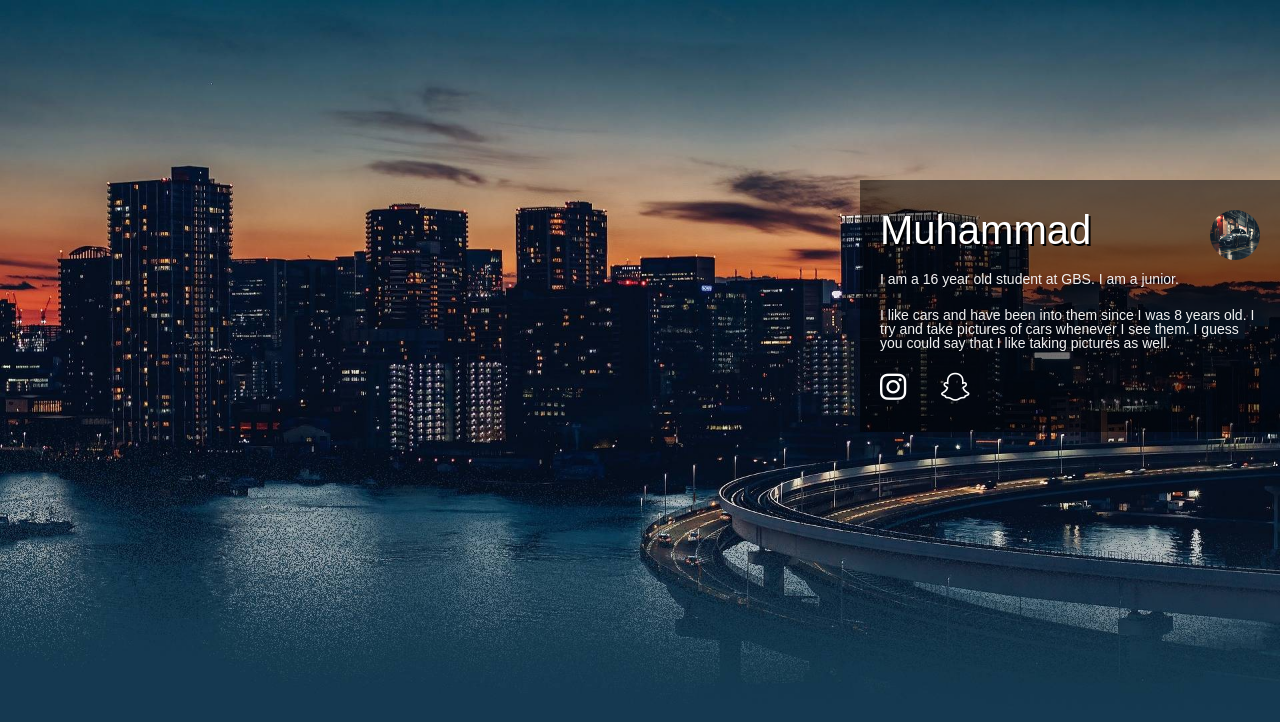
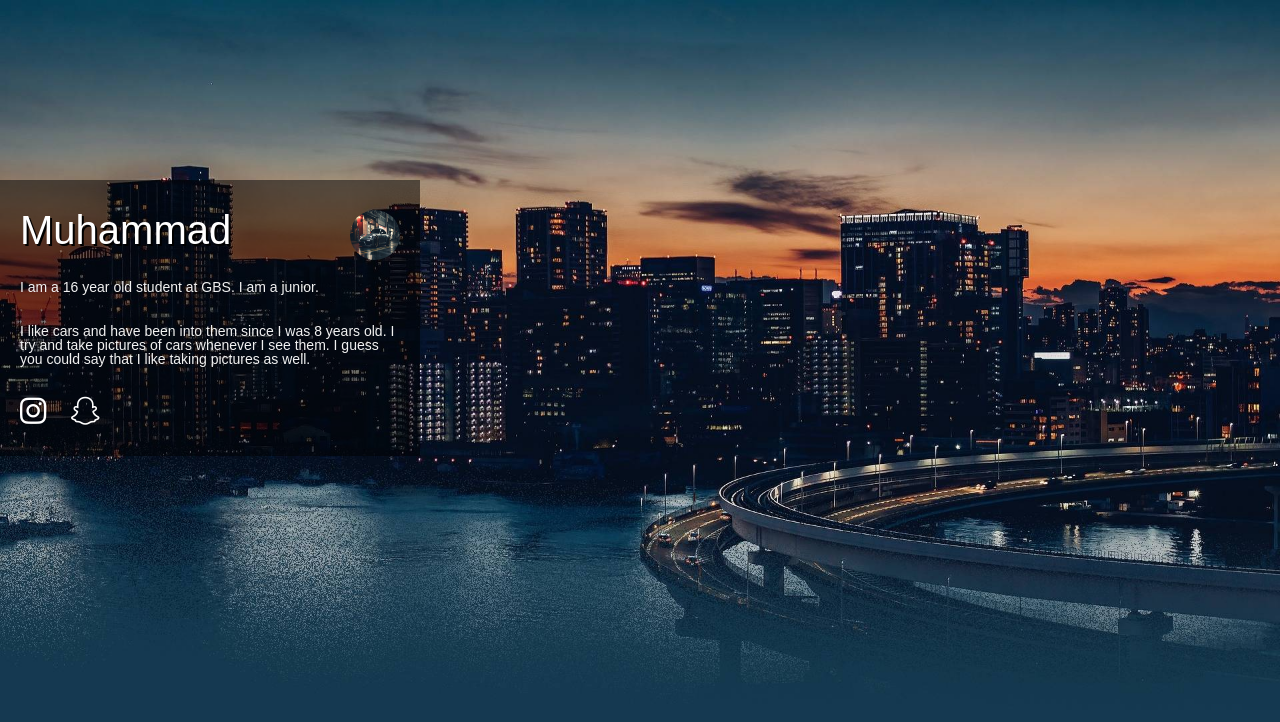
Before and after one commit to 266946/splash-page, a plain HTML site: page index.html in a window 1280 px wide. Drawn offline with Linux system fonts and the light colour scheme.

Commit message:
october10v2

```diff
--- a/assets/main.css
+++ b/assets/main.css
@@ -58,7 +58,7 @@ body {
 }
 .wrapper {
     background-color: rgba(0,0,0,0.5);
-    float: right;
+    float: left;
     margin: 80px 0 0 0;
     max-width: 420px;
     padding: 20px;
@@ -86,7 +86,7 @@ h1,
 p{
     color: #ffffff;
     font-family: sans-serif;
-    margin-bottom: 22px;
+    margin-bottom: 30px;
 }
 h1{
     text-shadow: 2px 2px #000000;
@@ -110,6 +110,6 @@ footer a {
     color: #ffffff;
 }
 i{
-    margin-right: 30px;
+    margin-right: 20px;
     font-size: 30px;
 }
--- a/index.html
+++ b/index.html
@@ -5,7 +5,7 @@
    <meta http-equiv="X-UA-Compatible" content="IE=edge" />
 
    <!-- UPDATE THIS -->
-   <title>Your Name Here: Splash Page</title>
+   <title>Muhammad: Splash Page</title>
 
    <meta name="description" content="" />
    <meta name="viewport" content="width=device-width, initial-scale=1" />
```
